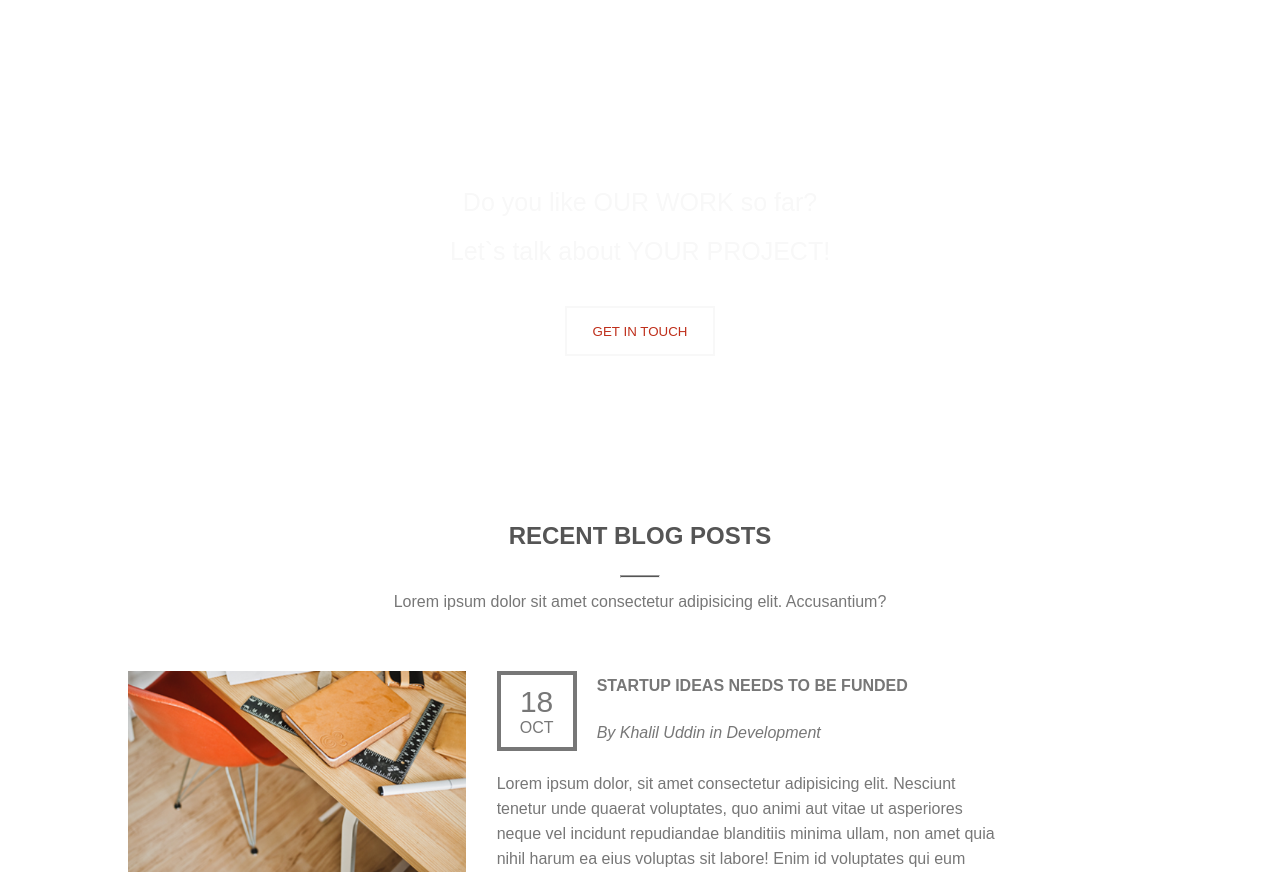
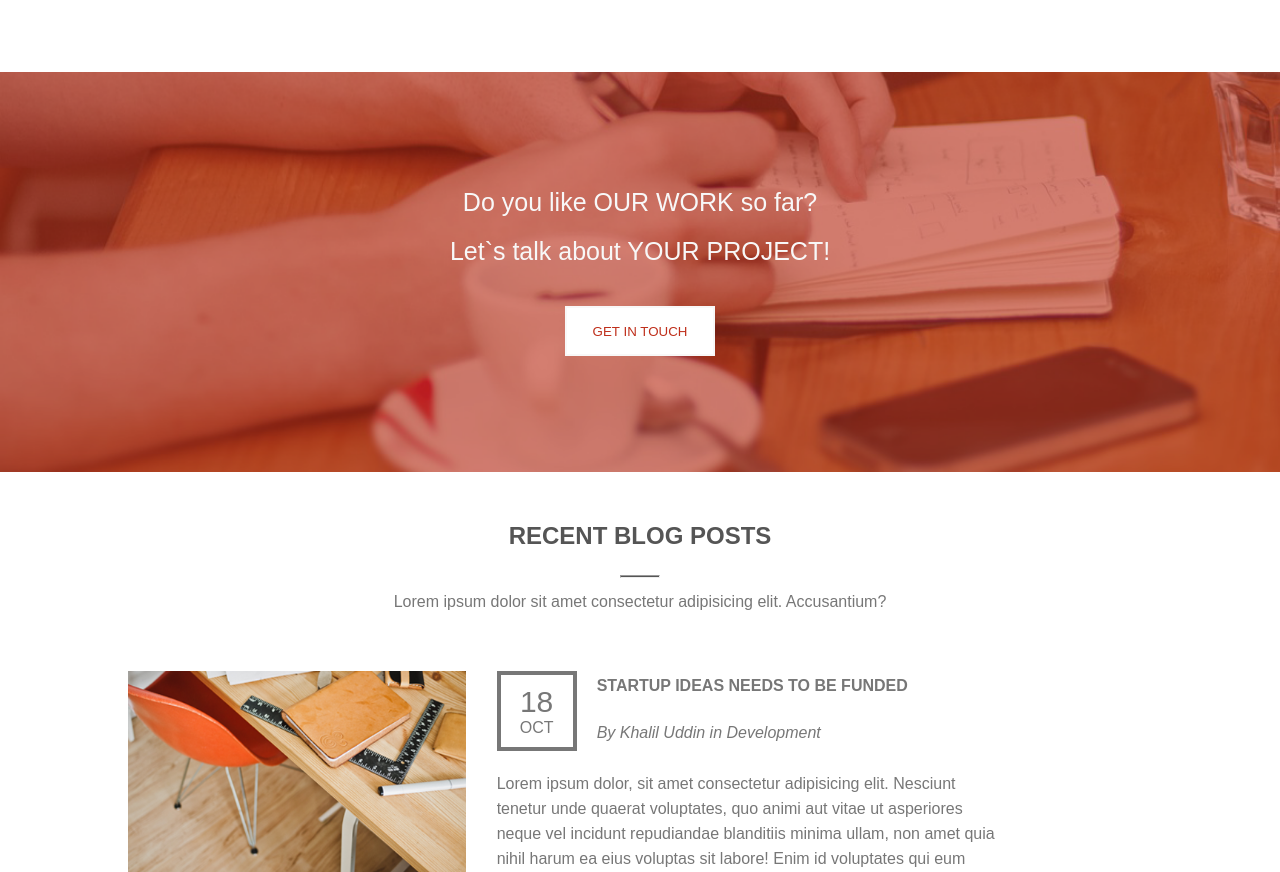
Before and after one commit to chillhotel/Startup, a plain HTML site: page index.html in a window 1280 px wide. Shown: the part 4394-5266 px from the top of the page. Drawn offline with Linux system fonts and the light colour scheme; the site is published under a folder, as on GitHub Pages, so addresses that start at the root find nothing.

Commit message:
Update style.css

```diff
--- a/style.css
+++ b/style.css
@@ -388,7 +388,7 @@ li:hover{
 }
 .ren{
     height: 50vh;
-    background-image: url(/img2/mmmmmmm.png);
+    background-image: url(img2/mmmmmmm.png);
     background-size: cover;
 }
 .ren_s{
```
